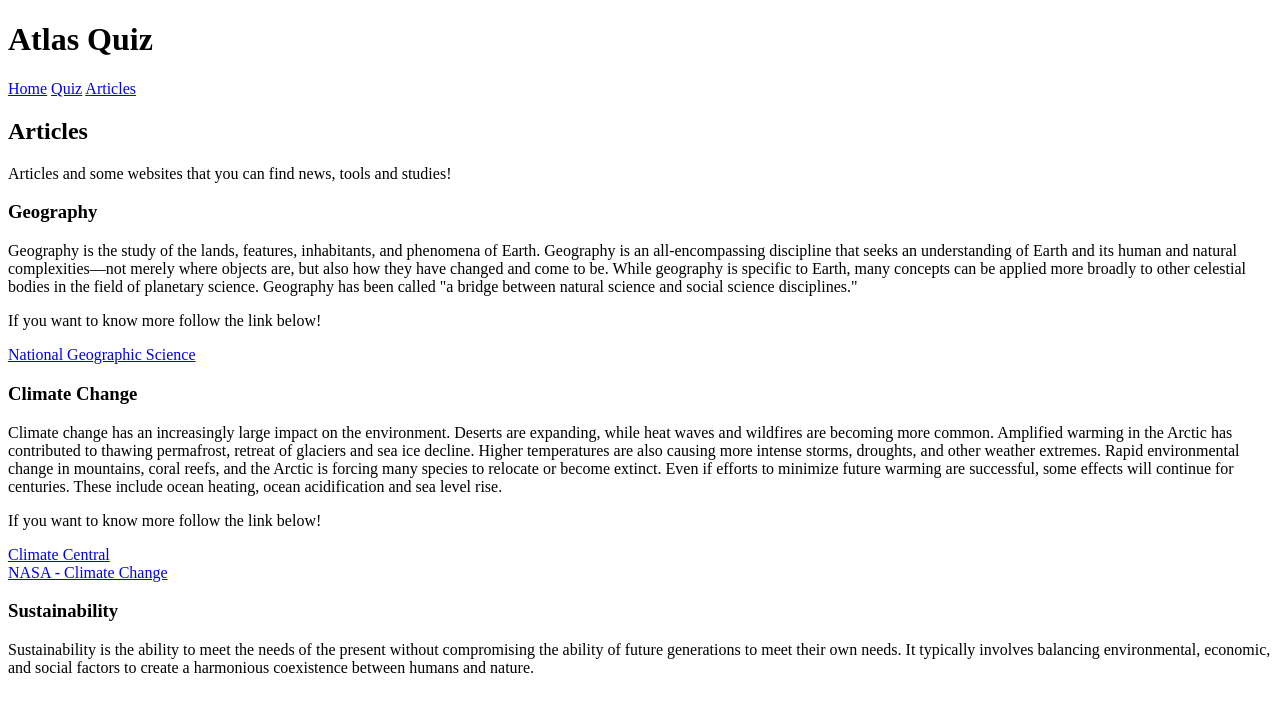
After one commit to llGustavsson/flask_site, a Flask app: page /articles in a window 1280 px wide. The commit adds this page. Shown: the top 712 px of the page. Run offline with Flask 3, Linux system fonts and the light colour scheme.

Commit message:
3th commit
Add articles page

```diff
--- a/flaskr/app.py
+++ b/flaskr/app.py
@@ -5,19 +5,26 @@ import random
 app = Flask(__name__)
 app.secret_key = "test_key_001"
 
-
+# Load all questions
 with open("questions.json", "r", encoding="utf-8") as f:
     questions = json.load(f)
 
+# Index page
 @app.route("/")
 def index():
     return render_template("index.html")
 
+# Articles page
+@app.route("/articles")
+def articles():
+    return render_template("articles.html")
+
+# Quiz page and logic
 @app.route("/quiz", methods=["GET","POST"])
 def quiz():
     # Initialize quiz on first visit or after reset
     if 'selected_questions' not in session:
-        session['selected_questions'] = random.sample(questions, 20)
+        session['selected_questions'] = random.sample(questions, 5)
         session['current'] = 0
         session['score'] = 0
         session['answers'] = []
--- /dev/null
+++ b/flaskr/templates/articles.html
@@ -0,0 +1,46 @@
+{% extends "base.html" %}
+
+{% block title %}Articles - Atlas Quiz{% endblock %}
+
+{% block content %}
+    <h2>Articles</h2>
+    <p>Articles and some websites that you can find news, tools and studies!</p>
+    <div>
+        <h3>Geography</h3>
+        <p>
+            Geography is the study of the lands, features, inhabitants, and phenomena of Earth.
+            Geography is an all-encompassing discipline that seeks an understanding of Earth
+            and its human and natural complexities—not merely where objects are,
+            but also how they have changed and come to be.
+            While geography is specific to Earth, many concepts can be applied more
+            broadly to other celestial bodies in the field of planetary science.
+            Geography has been called "a bridge between natural science and social science disciplines."
+        </p>
+        <p>If you want to know more follow the link below!</p>
+        <a href="https://www.nationalgeographic.com/science">National Geographic Science</a>
+        <br>
+        <h3>Climate Change</h3>
+        <p>
+            Climate change has an increasingly large impact on the environment.
+            Deserts are expanding, while heat waves and wildfires are becoming more common.
+            Amplified warming in the Arctic has contributed to thawing permafrost,
+            retreat of glaciers and sea ice decline. Higher temperatures are also causing more intense storms,
+            droughts, and other weather extremes. Rapid environmental change in mountains, coral reefs,
+            and the Arctic is forcing many species to relocate or become extinct.
+            Even if efforts to minimize future warming are successful, some effects will continue for centuries.
+            These include ocean heating, ocean acidification and sea level rise.
+        </p>
+        <p>If you want to know more follow the link below!</p>
+        <a href="https://www.climatecentral.org/">Climate Central</a>
+        <br>
+        <a href="https://science.nasa.gov/climate-change/">NASA - Climate Change</a>
+        <br>
+        <h3>Sustainability</h3>
+        <p>
+            Sustainability is the ability to meet the needs of the present without compromising
+            the ability of future generations to meet their own needs.
+            It typically involves balancing environmental, economic,
+            and social factors to create a harmonious coexistence between humans and nature.
+        </p>
+    </div>
+{% endblock %}
--- a/flaskr/templates/base.html
+++ b/flaskr/templates/base.html
@@ -14,7 +14,7 @@
             <nav>
                 <a href="{{ url_for('index') }}">Home</a>
                 <a href="{{ url_for('quiz') }}">Quiz</a>
-            <a href="">Articles</a>
+                <a href="{{ url_for('articles') }}">Articles</a>
             </nav>
         </header>
     {% endblock %}
--- a/flaskr/templates/index.html
+++ b/flaskr/templates/index.html
@@ -6,6 +6,10 @@
     <h2>Welcome to the Atlas Quiz</h2>
     <section>
         <h2>Quiz</h2>
-        <p><a href="{{ url_for('quiz') }}">Start Quiz</a></p>
+        <a href="{{ url_for('quiz') }}">Start Quiz</a>
+    </section>
+    <section>
+        <h2>Articles</h2>
+        <a href="{{ url_for('articles') }}">Learn More</a>
     </section>
 {% endblock %}
--- a/flaskr/templates/result.html
+++ b/flaskr/templates/result.html
@@ -1,4 +1,7 @@
 {% extends "base.html" %}
+
+{% block title %}Results - Atlas Quiz{% endblock %}
+
 {% block content %}
     <h2>Your Score: {{ score }}/{{ total }}</h2>
 
```
Lines whose indentation alone changed are shown as unchanged.
